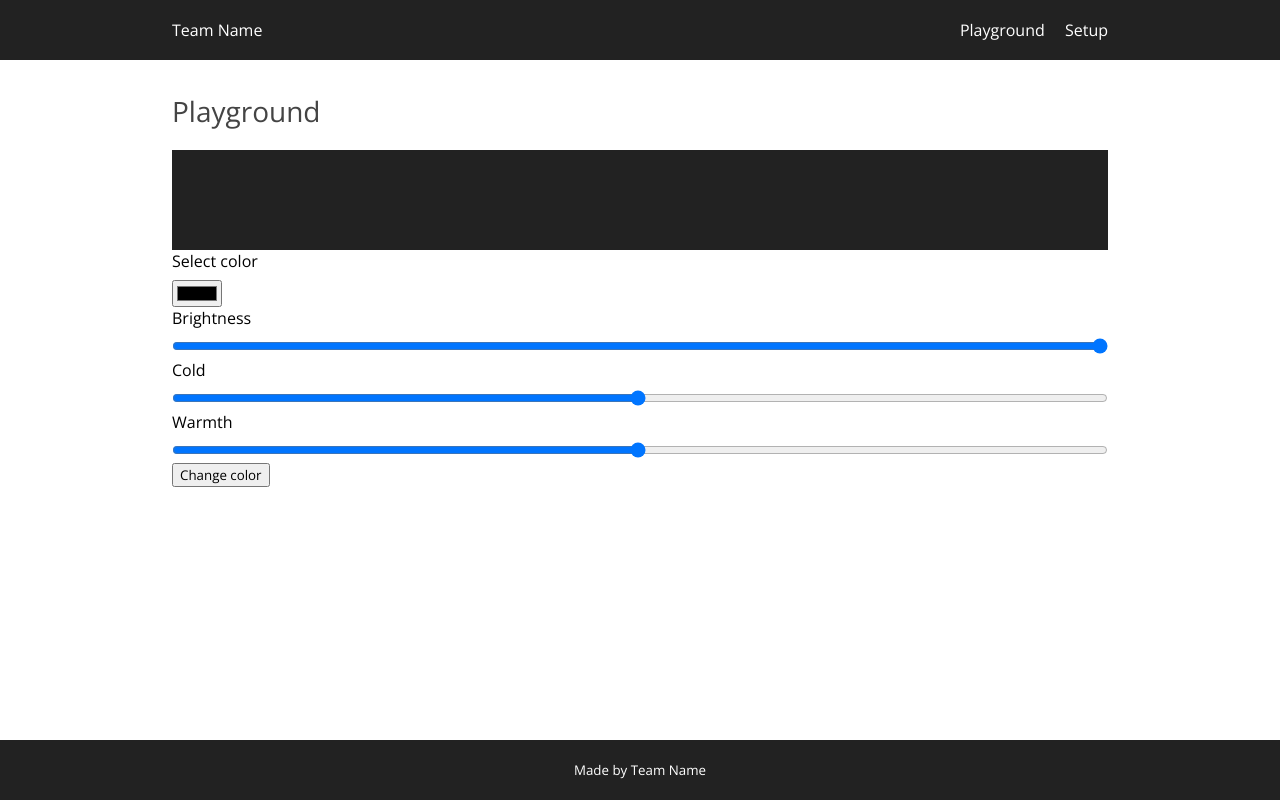
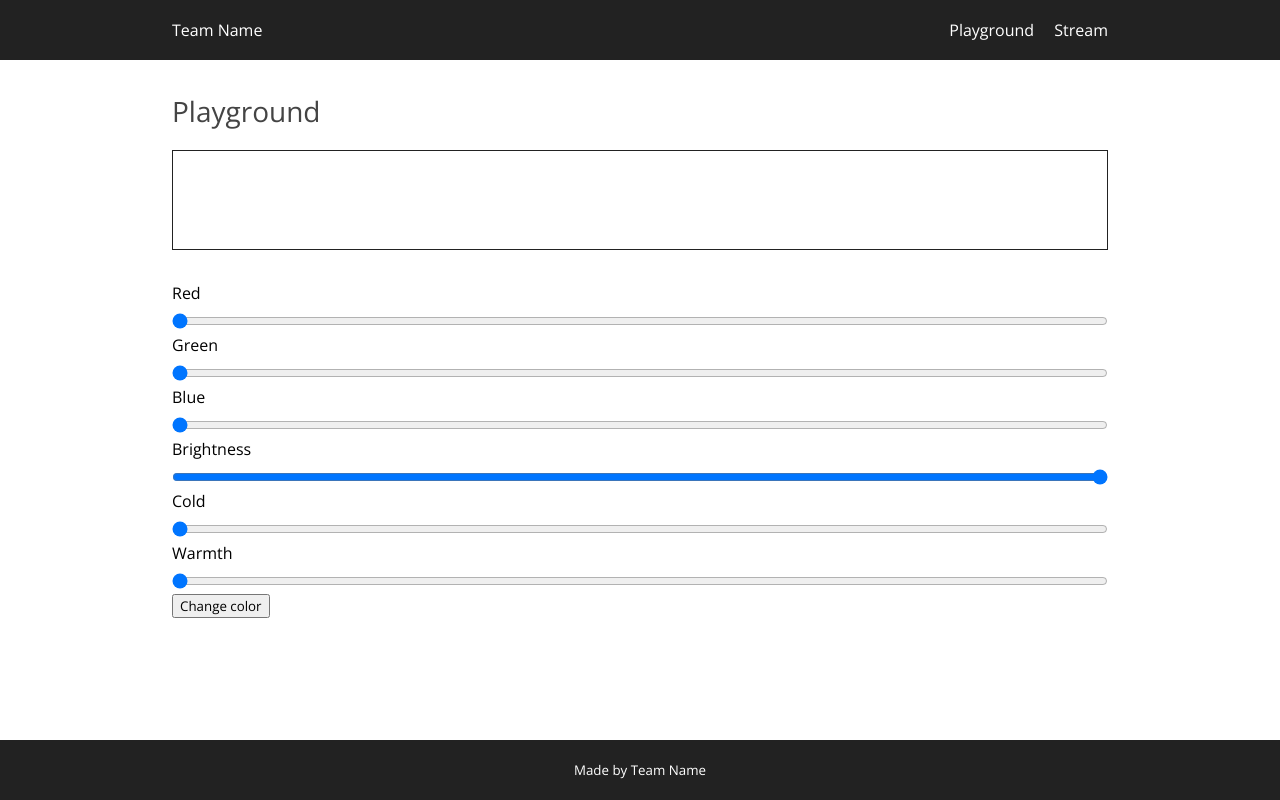
Before and after one commit to carlosm3/HackED-Beta-2022, a Flask app: template app/templates/playground.html in a window 1280 px wide. Run offline with Flask 2, Linux system fonts and the light colour scheme; the template is opened without the code that fills it, so the values that code supplies are empty.

Commit message:
Update files

```diff
--- a/app/main.py
+++ b/app/main.py
@@ -1,51 +1,139 @@
 from flask import Flask, render_template, request
+from pywizlight import wizlight, PilotBuilder, discovery
 # import avgRGBv2
-from bulbInterface import lightbulb as lb
+import asyncio
+import nest_asyncio
+import cv2, time, pyautogui
+import keyboard as k
+import numpy as np
+from threading import Thread
+# from bulbInterface import lightbulb as lb
 
 app = Flask(__name__, template_folder='templates', static_folder='static')
 
+# loop = asyncio.get_event_loop()
+loop = asyncio.new_event_loop()
+asyncio.set_event_loop(loop)
+# bbox = (0, 0, 1920, 1080)
+# lt1 = lb("192.168.137.105",(0, 0, 0), 0)
+#light = wizlight("192.168.137.105")
 
-lt1 = lb("192.168.137.105",(0, 0, 0), 0)
-ip_bulb = "192.168.137.105"
+#light.turn_on(PilotBuilder(rgb=(0, 0, 0), brightness=255, warm_white=0, cold_white=0))
 
-def convertHEXtoRGB(value):
-    if (value):
-        value = value.lstrip('#')
-        lv = len(value)
-        return tuple(int(value[i:i + lv // 3], 16) for i in range(0, lv, lv // 3))
-
-def defineip(ip):
-    global ip_bulb
-    ip_bulb = ip
+def calculateAvg(ar,ag,ab,count):
+    r = round(ar/count)
+    g = round(ag/count)
+    b = round(ab/count)
+    return (r,g,b)
 
 
-@app.route('/')
-@app.route('/index')
-def index():
-    return render_template('index.html', title='Home')
+# def convertHEXtoRGB(value):
+#     if (value):
+#         value = value.lstrip('#')
+#         lv = len(value)
+#         return tuple(int(value[i:i + lv // 3], 16) for i in range(0, lv, lv // 3))
 
 
+@app.route('/', methods=['GET', 'POST'])
 @app.route('/playground', methods=['GET', 'POST'])
 def playground():
-    values = {"color": request.args.get('color'), "bright": request.args.get('bright'), "cold": request.args.get('cold'), "warmth": request.args.get('warmth')}
-    print(values)
-    if (values["color"]):
-        rgb = convertHEXtoRGB(values['color'])
-        lt1 = lb("192.168.137.105", rgb, values['bright'], values['cold'], values['warmth'])
+    light1 = lightbulb("192.168.137.105",(request.args.get('r'),request.args.get('g'),request.args.get('b')),request.args.get('bright'),request.args.get('cold'),request.args.get('warmth'))
+    #light1.turnOn()
+    '''{"r": request.args.get('r'), "g": request.args.get('g'), "b": request.args.get('b'), "a": request.args.get('a'), "cold": request.args.get('cold'), "warmth": request.args.get('warmth')}'''
+
+    '''
+    if (values["r"] and values["g"] and values["b"]):
+        rgb = (int(values["r"]), int(values["g"]), int(values["b"]))
+        warmth = int(values['warmth'])
+        cold = int(values['cold'])
+        brightness = int(float(values['a'])) * 255
+
+        try:
+            nest_asyncio.apply(loop.run_until_complete(light.turn_on(PilotBuilder(rgb=rgb, brightness=brightness, warm_white=warmth, cold_white=cold))))
+        except Exception as e:
+            print(e)'''
+
+
     return render_template('playground.html', title='Playground')
 
+@app.route('/stream', methods=['GET', 'POST'])
+def setup():
+    values = {"x1": request.args.get('x1'), "y1": request.args.get('y1'), "x2": request.args.get('x2'), "y2": request.args.get('y2')}
+    # if (values["x1"]):
+    #     bbox = (int(values["x1"]), int(values["y1"]), int(values["x2"]), int(values["y2"]))
+    #     print(bbox)
+    #     # image = pyautogui.screenshot(bbox)
+    #     image1 = pyautogui.screenshot(region=(bbox))
+    #     image = cv2.cvtColor(np.array(image1), cv2.COLOR_RGB2BGR)
+    #     start = time.time()
+    #     ab = ag = ar = count = 0
+    #     lum = 0
 
-@app.route('/streaming', methods=['GET', 'POST'])
-def streaming():
-    return render_template('streaming.html', title='Streaming')
+    #     while True:
+    #         #cv2.imshow("Unironic Image Name", image)
+    #         b,g,r = image.mean(axis=(0,1))
+    #         end = time.time()
+    #         if end < start + 2:
+    #             ab += b
+    #             ag += g
+    #             ar += r
+    #             count += 1
+    #         else:
+    #             rgb = calculateAvg(ar,ag,ab,count)
+    #             ab = ag = ar = count = 0
+    #             print(rgb)
+    #             try:
+    #                 loop.run_until_complete(light.turn_on(PilotBuilder(rgb=rgb, brightness=255, warm_white=0, cold_white=0)))
+    #             except Exception as e:
+    #                 print(e)
+    #             start = time.time()
+    #         # time.sleep(1/40)
 
+    #         image = pyautogui.screenshot()
+    #         image = cv2.cvtColor(np.array(image), cv2.COLOR_RGB2BGR)
+    #     cv2.destroyAllWindows()
+    return render_template('stream.html', title='Stream')
 
-@app.route('/setup', methods=['GET', 'POST'])
-def setup():
-    values = {"ip": request.args.get('address'), "x1": request.args.get('x1'), "y1": request.args.get('y1'), "x2": request.args.get('x2'), "y2": request.args.get('y2')}
-    print(values)
-    return render_template('setup.html', title='Setup')
+class lightbulb:
+    def __init__(self, ip, rgb, bright, cold=0, warm=0):
+        self.ip = wizlight(ip)
+        self.cold = cold
+        self. warm = warm
+        self.rgb = rgb
+        self.bright = bright
 
+    def turnOn(self):
+        loop.run_until_complete(changeLight(self))
+
+    def turnOff(self):
+        loop.run_until_complete(off(self))
+
+    def changeRGB(self,newrgb):
+        self.rgb = newrgb
+
+    def RGBScale(self,newrgb):
+        self.rgb = newrgb
+        self.cold = round(sum(newrgb)/21)
+        self.bright = max(newrgb)
+        loop.run_until_complete(changeLight(self))
+
+    def changeCold(self,newCold):
+        self.cold = newCold
+        loop.run_until_complete(changeLight(self))
+
+    def changeBright(self,newBright):
+        self.bright = newBright
+        loop.run_until_complete(changeLight(self))
+
+    def changeWarm(self,newWarm):
+        self.warm = newWarm
+        loop.run_until_complete(changeLight(self))
+
+async def changeLight(light):
+    await (light.ip).turn_on(PilotBuilder(rgb = light.rgb, brightness = light.bright, warm_white = light.warm, cold_white = light.cold))
+
+async def off(light):
+    await (light.ip).turn_off()
 
 if __name__ == '__main__':
     app.run(debug=True)
--- a/app/scss/styles.scss
+++ b/app/scss/styles.scss
@@ -68,7 +68,9 @@ main {
     #color-preview {
         width: 100%;
         height: 100px;
-        background-color: $dark-gray;
+        // background-color: #000;
+        border: 1px solid #222;
+        margin-bottom: 2rem;
     }
 }
 
@@ -78,30 +80,10 @@ main {
     position: absolute;
 }
 
-// #streaming {
-//     margin: 0 auto;
-//     max-width: 500px;
-//     width: 100%;
-//     text-align: center;
-//     h2 {
-//         margin-bottom: 1rem;
-//     }
-//     video {
-//         border: 1px solid black;
-//         border-radius: 5px;
-//         width: 100%;
-//     }
-//     & > div:last-of-type {
-//         display: flex;
-//         justify-content: space-between;
-//         button {
-//             margin-top: 1rem;
-//             min-width: 150px;
-//             height: 2rem;
-//             width: calc(50% - 3rem);
-//         }
-//     }
-// }
+p#success-msg {
+    color: green;
+    display: none;
+}
 
 #selection-area {
     position: absolute;
--- a/app/static/css/styles.css
+++ b/app/static/css/styles.css
@@ -110,12 +110,18 @@ main {
 #playground #color-preview {
   width: 100%;
   height: 100px;
-  background-color: #222222;
+  border: 1px solid #222;
+  margin-bottom: 2rem;
 }
 
 #div {
   background-color: rgba(88, 162, 196, 0.375);
   position: absolute;
+}
+
+p#success-msg {
+  color: green;
+  display: none;
 }
 
 #selection-area {
--- a/app/static/js/autopopulate.js
+++ b/app/static/js/autopopulate.js
@@ -1,20 +1,24 @@
 // Element selector
-const colorInput = document.getElementById("color-picker");
+// const colorInput = document.getElementById("color-picker");
+const red = document.getElementById("red");
+const green = document.getElementById("green");
+const blue = document.getElementById("blue");
 const outputPreview = document.getElementById("color-preview");
 const brightness = document.getElementById("bright");
+const play = document.getElementById("play");
 
 // Auto-populate inputs
 const queryString = window.location.search;
 const urlParams = new URLSearchParams(queryString);
 
-if (urlParams.get("color")) {
-    colorInput.value = urlParams.get("color");
-    outputPreview.style.backgroundColor = urlParams.get("color");
-}
+// if (urlParams.get("color")) {
+//     colorInput.value = urlParams.get("color");
+//     outputPreview.style.backgroundColor = urlParams.get("color");
+// }
 if (urlParams.get("bright")) {
     document.getElementById("bright").value = urlParams.get("bright");
 }
-if (urlParams.get("color") && urlParams.get("bright")) {
+if (urlParams.get("r") && urlParams.get("g") && urlParams.get("b") && urlParams.get("a")) {
     updateColorPreview();
 }
 if (urlParams.get("cold")) {
@@ -23,18 +27,33 @@ if (urlParams.get("cold")) {
 if (urlParams.get("warmth")) {
     document.getElementById("warmth").value = urlParams.get("warmth");
 }
+if (urlParams.get("r")) {
+    red.value = urlParams.get("r");
+}
+if (urlParams.get("g")) {
+    green.value = urlParams.get("g");
+}
+if (urlParams.get("b")) {
+    blue.value = urlParams.get("b");
+}
 
 // Color preview
 function updateColorPreview() {
-    var color = colorInput.value;
-    const r = parseInt(color.substr(1, 2), 16);
-    const g = parseInt(color.substr(3, 2), 16);
-    const b = parseInt(color.substr(5, 2), 16);
+    // var color = colorInput.value;
+    // const r = parseInt(color.substr(1, 2), 16);
+    // const g = parseInt(color.substr(3, 2), 16);
+    // const b = parseInt(color.substr(5, 2), 16);
+    const r = red.value;
+    const g = green.value;
+    const b = blue.value;
     const a = brightness.value;
     color = "rgba(" + r + "," + g + "," + b + "," + a + ")";
     console.log(color);
     outputPreview.style.backgroundColor = color;
 }
 
-colorInput.addEventListener("input", updateColorPreview, false);
+// colorInput.addEventListener("input", updateColorPreview, false);
 brightness.addEventListener("input", updateColorPreview, false);
+red.addEventListener("input", updateColorPreview, false);
+green.addEventListener("input", updateColorPreview, false);
+blue.addEventListener("input", updateColorPreview, false);
--- a/app/templates/base.html
+++ b/app/templates/base.html
@@ -18,12 +18,11 @@
     <header>
         <nav class="flex container">
             <div>
-                <a href="index">Team Name</a>
+                <a href="playground">Team Name</a>
             </div>
             <div class="links">
                 <a href="playground">Playground</a>
-                <!-- <a href="streaming">Streaming</a> -->
-                <a href="setup">Setup</a>
+                <a href="stream">Stream</a>
             </div>
         </nav>
     </header>
--- a/app/templates/playground.html
+++ b/app/templates/playground.html
@@ -2,31 +2,35 @@
 {% block content %}
 <h1>Playground</h1>
 <div id="playground">
-    <form data-ajax="false">
-        <!-- <div class="ip">
-            <label for="ip-address">IP Address</label>
-            <div>
-                <input type="text" name="address" required
-                    pattern="((^|\.)((25[0-5])|(2[0-4]\d)|(1\d\d)|([1-9]?\d))){4}$" id="ip-address"
-                    value="255.255.255.255" placeholder="255.255.255.255">
-            </div>
-        </div> -->
+    <form id="play" data-ajax="false">
         <div id="color-preview"></div>
-        <div>
+        <!-- <div>
             <label for="color">Select color</label>
             <input type="color" id="color-picker" name="color">
+        </div> -->
+        <div>
+            <label for="red">Red</label>
+            <input type="range" id="red" name="r" min="0" max="255" value="0">
+        </div>
+        <div>
+            <label for="green">Green</label>
+            <input type="range" id="green" name="g" min="0" max="255" value="0">
+        </div>
+        <div>
+            <label for="blue">Blue</label>
+            <input type="range" id="blue" name="b" min="0" max="255" value="0">
         </div>
         <div>
             <label for="bright">Brightness</label>
-            <input type="range" step="0.01" min="0" max="1" value="5" id="bright" name="bright">
+            <input type="range" step="0.01" min="0" max="1" value="1" id="bright" name="a">
         </div>
         <div>
             <label for="cold">Cold</label>
-            <input type="range" min="0" max="255" value="127" id="cold" name="cold">
+            <input type="range" min="0" max="255" value="0" id="cold" name="cold">
         </div>
         <div>
             <label for="warmth">Warmth</label>
-            <input type="range" min="0" max="255" value="127" id="warmth" name="warmth">
+            <input type="range" min="0" max="255" value="0" id="warmth" name="warmth">
         </div>
         <div>
             <div>
```
Also changed, not shown: app/static/js/screenapi.js (deleted, +0 -81 lines), app/static/js/selection.js (+24 -6 lines), app/templates/index.html (deleted, +0 -51 lines), app/templates/stream.html (renamed from app/templates/setup.html, +9 -9 lines), app/templates/streaming.html (deleted, +0 -15 lines), 1 other file.
